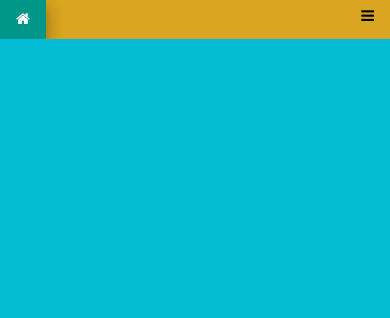
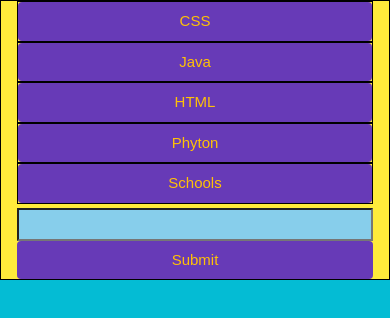
Before and after one commit to Reza-Ramezanisani/New-folder, a plain HTML site: page index.html in a window 390 px wide. Drawn offline with nearby package versions, Linux system fonts and the light colour scheme.

Commit message:
serach bar

```diff
--- a/app.js
+++ b/app.js
@@ -1,11 +1,16 @@
-function my(){
-    var x=document.getElementById("nav");
-    if(x.className==='nav'){
-       var y= x.className+="res";
-      var f= console.log(x);
+function my() {
+    var input,ul,li,a,i;
+    input=document.getElementById("mysearch").value.toUpperCase();
+    ul=document.getElementsByClassName("list")[0];
+
+    li=ul.getElementsByTagName("li");
+    for (let i = 0; i < li.length; i++) {
+         a= li[i].getElementsByTagName("a")[0];
+         if(a.innerText.toUpperCase().indexOf(input)>-1){
+             a.style.display="";
+         }
+        else{
+            a.style.display="none";
+        }
     }
-    else{
-       var r= x.className="nav";
-    }
-
 }
--- a/index.html
+++ b/index.html
@@ -12,15 +12,15 @@
 </head>
 
 <body>
-   <div class="nav" id="nav">
-       <a href="#" class="act w3-btn  w3-teal"><i class="fa fa-home"></i></a>
-       <a href="#" class="w3-deep-orange w3-button w3-hover-pale-blue "><i class="fa fa-search"></i></a>
-       <a href="#" class="w3-deep-orange w3-button w3-hover-pale-blue "><i class="fa fa-envelope"></i></a>
-       <a href="#" class="w3-deep-orange w3-button w3-hover-pale-blue "><i class="fa fa-trash"></i></a>
-       <a href="#" class="w3-deep-orange w3-button w3-hover-pale-blue "><i class="fa fa-user"></i></a>
-       <a href="#" href="javascript:void(0);" onclick="my()"
-       class="icon"><i class="fa fa-bars w3-btn "></i></a>
-    </div>
+    <ul class=" w3-yellow  w3-left-align  w3-container list" >
+        <li><a href="#"  class="w3-deep-purple w3-btn w3-text-amber w3-hover-pink w3-round ">CSS</a></li>
+        <li><a href="#"  class="w3-deep-purple w3-btn w3-text-amber w3-hover-pink w3-round ">Java</a></li>
+        <li><a href="#"  class="w3-deep-purple w3-btn w3-text-amber w3-hover-pink w3-round ">HTML</a></li>
+        <li><a href="#"  class="w3-deep-purple w3-btn w3-text-amber w3-hover-pink w3-round ">Phyton</a></li>
+        <li><a href="#"  class="w3-deep-purple w3-btn w3-text-amber w3-hover-pink w3-round ">Schools</a></li>
+        <input type="text" id="mysearch" onkeyup="my()" class="w3-light-blue  w3-large ">
+        <li class="w3-deep-purple w3-btn w3-text-amber w3-hover-pink w3-round submit w3-margin-right">Submit</li>
+   </ul>
 
 
 
--- a/style.scss
+++ b/style.scss
@@ -3,7 +3,6 @@
 
 body,html{
     background:rgb(4, 188, 212);
-
     margin: 0;
 }
 body,h1,h2,h3,h4,h5,h6{
@@ -17,36 +16,37 @@ body,h1,h2,h3,h4,h5,h6{
     border: none;
     outline: none;
 }
-.nav{
+ul{
+    list-style:none;
+    padding: 0;
+    background: yellow;
     overflow: hidden;
-    background:goldenrod;
+    border: 1px solid #000;
+    margin-top: 0;
+    position: relative;
 }
-.nav .icon{
-    display: none;
+ul li {
+    float: left;
+    border: 1px solid #000;
 }
-@media  screen and (max-width:600px) {
-    .nav a:not(:first-child){
-        display: none;
+ul li a{
+    border: 1px solid red;
+}
+input{
+    float: right;
+    margin-top: 4px;
+}
+.submit{
+    float: right;
+}
+@media screen and (max-width:600px){
+    ul li ,.submit{
+        display: block;
+        float: none;
+        width: 100%;
     }
-    .nav a.icon{
-        display: block;
-        float: right;
-    }
-}
-@media  screen and (max-width:600px){
-    .navres a{
-        display: block;
-
-        text-align: left;
-        position: relative;
+    ul li a,input[type=text]{width: 100%;}
 
 
 
-    }
-    .navres a.icon{
-        float: right;
-        position: absolute;
-        top: 0;
-        right: 0;
-    }
 }
```
Also changed, not shown: style.css, 1 other file.
